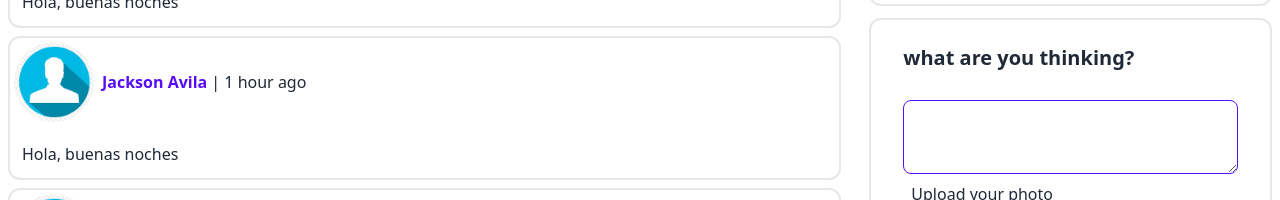
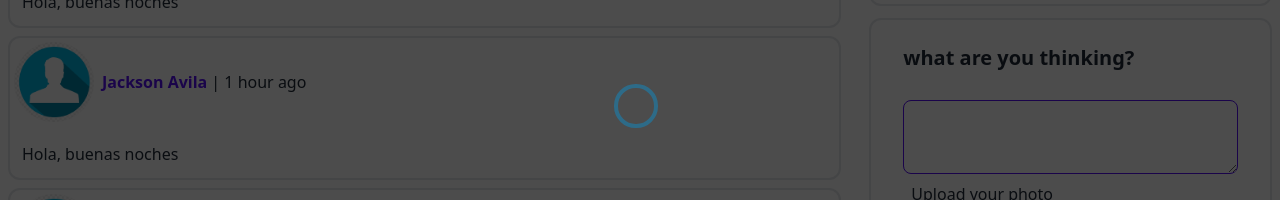
Before and after one commit to jackAvilaP/client-red-social, a React (Vite) app: page /social in a window 1280 px wide. Shown: the part 290-490 px from the top of the page. Built offline with nearby package versions, Linux system fonts and the light colour scheme; no server answers; sample sign-in values are in the browser's storage.

Commit message:
change feed spinner

```diff
--- a/src/components/publication/Feed.jsx
+++ b/src/components/publication/Feed.jsx
@@ -3,19 +3,19 @@ import { useSelector } from "react-redux";
 import InfoHeader from "../private/InfoHeader";
 import SideBar from "../private/SideBar";
 import CardPublication from "./CardPublication";
-
+import SpinnerLoading from "./SpinnerLoading/SpinnerLoading";
 
 const Feed = () => {
   const loading = useSelector((state) => state.isloading);
-  const token = localStorage.getItem("token")
-  if(token){
-   console.log(true)
-  }
-  else{
-    console.log(false)
+  const token = localStorage.getItem("token");
+  if (token) {
+    console.log(true);
+  } else {
+    console.log(false);
   }
   return (
     <div>
+      {token &&<SpinnerLoading />}
       <InfoHeader />
       <section className="grid grid-cols-6 gap-3">
         <div className="col-start-1 col-end-5 p-2">
```
